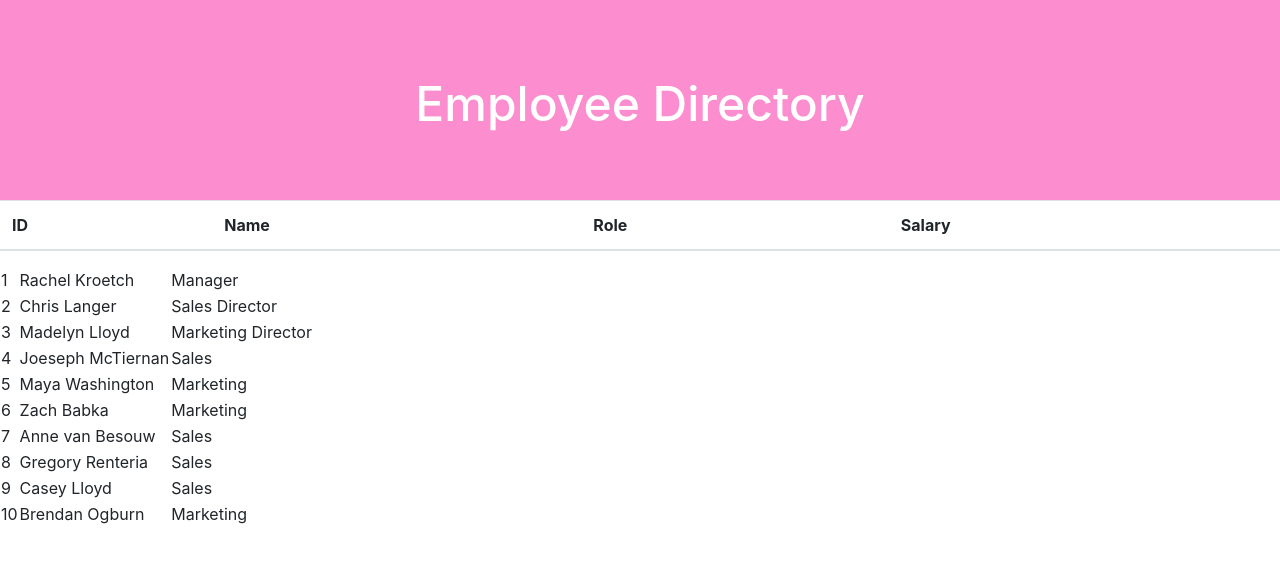
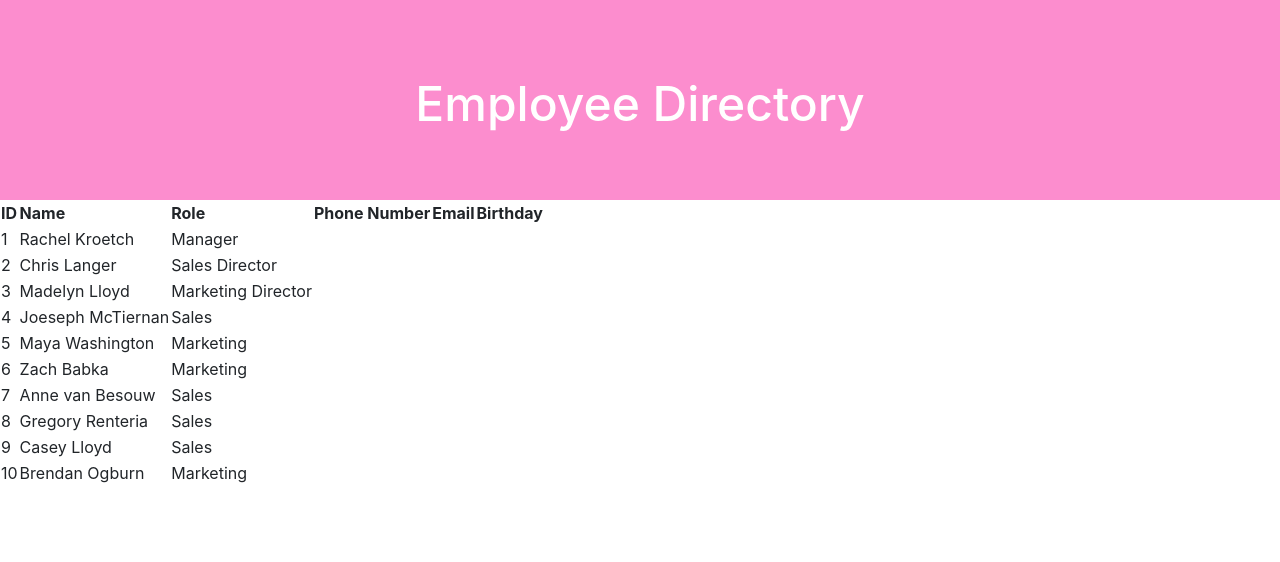
Before and after one commit to rekroetch/employee_directory, a React (Create React App) app: page / in a window 1280 px wide. Shown: the top 562 px of the page. Built offline with nearby package versions, Linux system fonts and the light colour scheme.

Commit message:
columns added for email and DOB

```diff
--- a/src/components/TableHead.js
+++ b/src/components/TableHead.js
@@ -1,16 +1,18 @@
 function TableHead() {
     return (
-        <table className="table table-striped">
         <thead>
           <tr>
             <th scope="col">ID</th>
             <th scope="col">Name</th>
             <th scope="col">Role</th>
-            <th scope="col">Salary</th>
+            <th scope="col">Phone Number</th>
+            <th scope="col">Email</th>
+            <th scope="col">Birthday</th>
           </tr>
         </thead>
+      //   <table className="table table-striped">
 
-      </table>
+      // </table>
     );
   }
 
```
